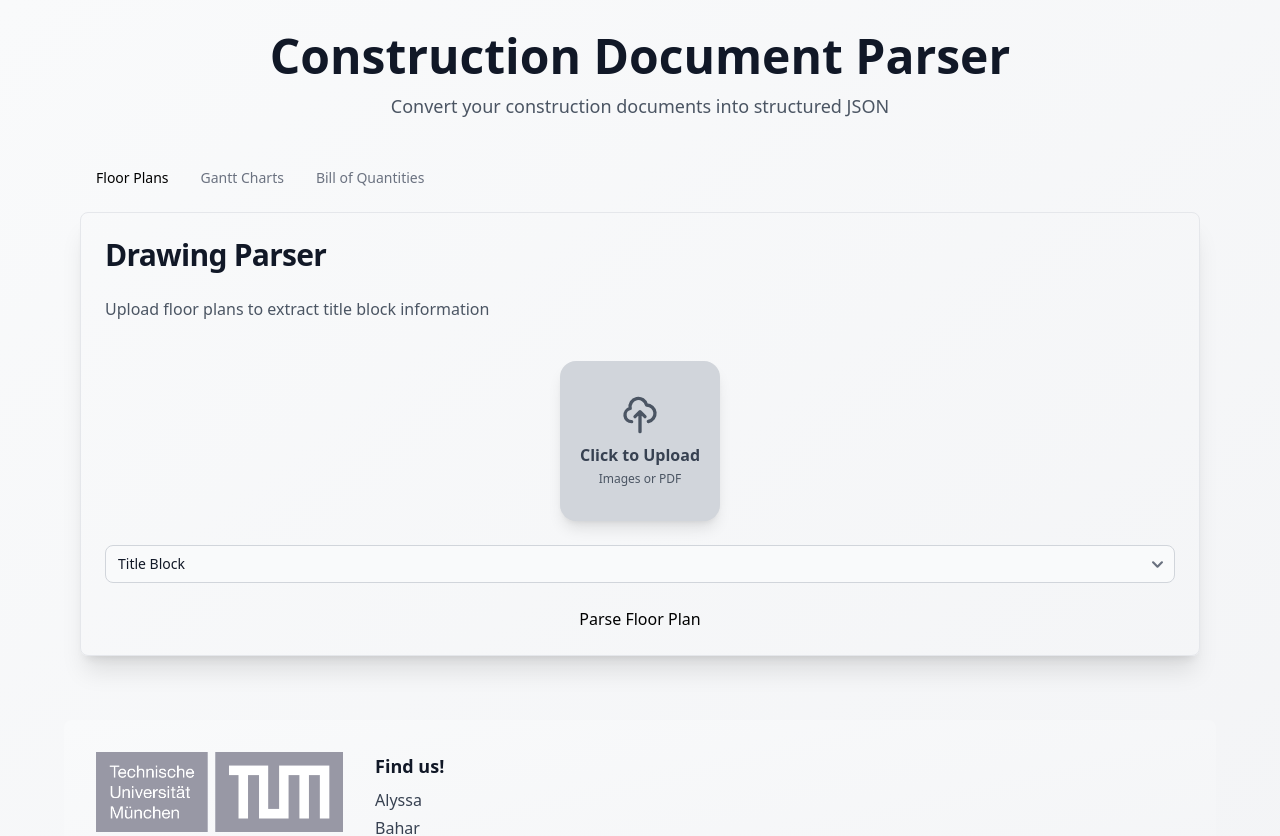
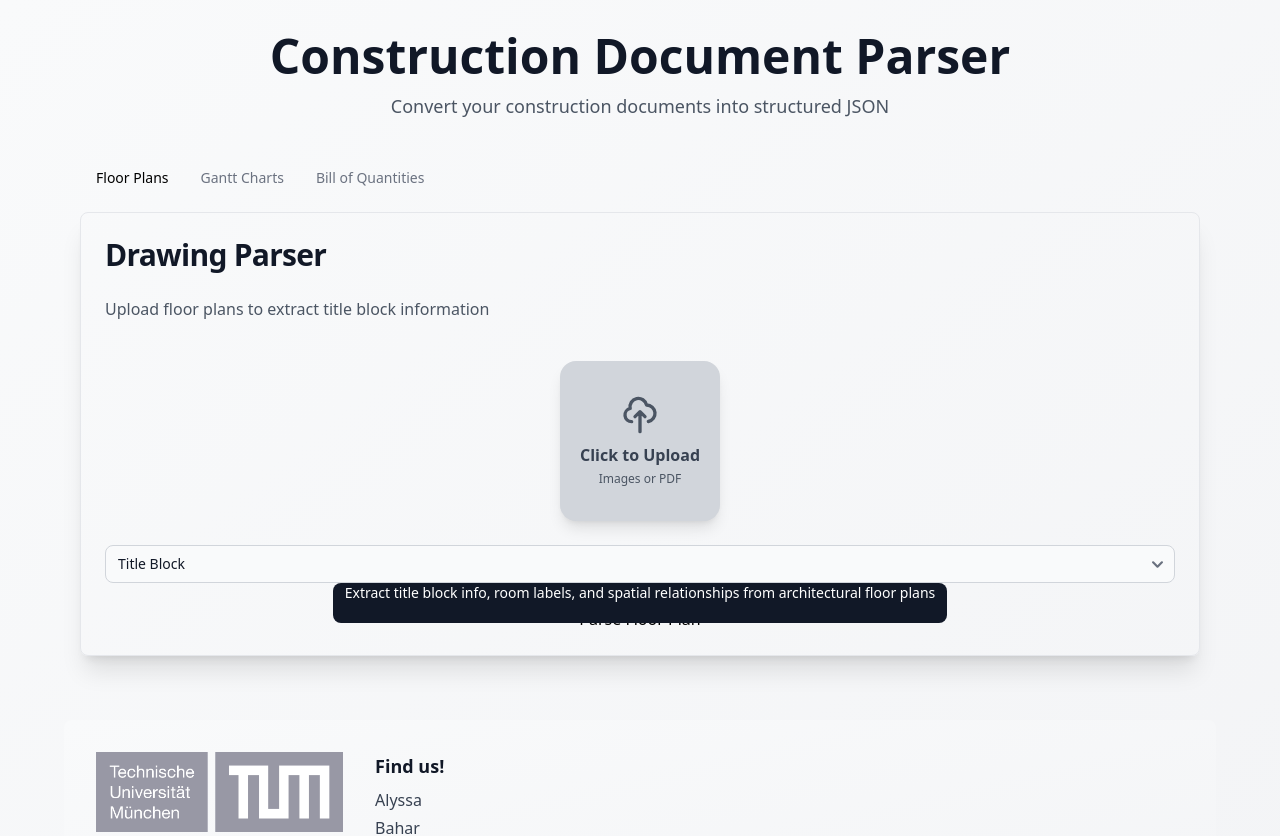
Before and after one commit to AlyssaQueener/Construction-Document-Parser-for-LLM-based-AI-assistants, a React (Create React App) app in the folder frontend/: page / in a window 1280 px wide. Shown: the top 836 px of the page. Built offline with nearby package versions, Linux system fonts and the light colour scheme; no server answers.

Commit message:
include hover for buttons

```diff
--- a/frontend/src/App.js
+++ b/frontend/src/App.js
@@ -1,4 +1,4 @@
-import { Card, Button, Select, Label, Alert, Spinner, Tabs } from 'flowbite-react';
+import { Card, Button, Select, Label, Alert, Spinner, Tabs,Tooltip  } from 'flowbite-react';
 import axios from 'axios';
 import { useState, useEffect } from 'react';
 
@@ -179,7 +179,7 @@ useEffect(() => {
                     <option value="full-plan-ai">Full Plan</option>
                   </Select>
                 </div>
-
+              <Tooltip content="Extract title block info, room labels, and spatial relationships from architectural floor plans">
                 <Button
                   color="success"
                   size="lg"
@@ -196,6 +196,7 @@ useEffect(() => {
                     'Parse Floor Plan'
                   )}
                 </Button>
+              </Tooltip>
               </div>
             </Card>
           </Tabs.Item>
@@ -251,7 +252,7 @@ useEffect(() => {
                     <option value="tabular">Tabular (explicit dates)</option>
                   </Select>
                 </div>
-
+              <Tooltip content="Extract project tasks, durations, dependencies, and timeline data from Gantt charts">
                 <Button
                   color="success"
                   size="lg"
@@ -268,6 +269,7 @@ useEffect(() => {
                     'Parse Gantt Chart'
                   )}
                 </Button>
+              </Tooltip>
               </div>
             </Card>
           </Tabs.Item>
@@ -310,7 +312,7 @@ useEffect(() => {
                     </p>
                   </div>
                 )}
-
+              <Tooltip content="Extract cost items, quantities, and prices from Bills of Quantities">
                 <Button
                   color="success"
                   size="lg"
@@ -327,6 +329,7 @@ useEffect(() => {
                     'Parse BOQ'
                   )}
                 </Button>
+              </Tooltip>
               </div>
             </Card>
           </Tabs.Item>
```
